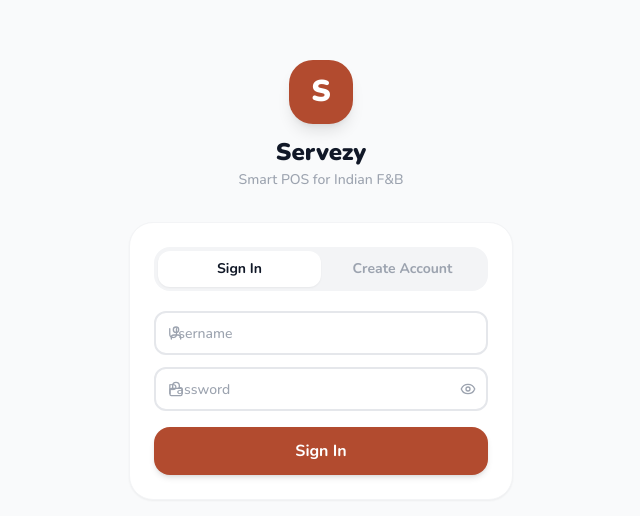
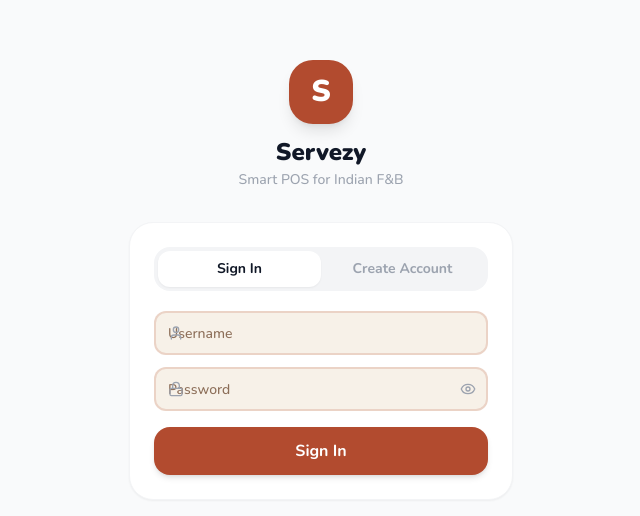
Before and after one commit to Prateek004/production, a Next.js app: page /auth in a window 1280 px wide. Shown: the part 120-636 px from the top of the page, without its empty margins (319-959 px from the left). Built offline with nearby package versions, Linux system fonts and the light colour scheme.

Commit message:
Refactor CSS variables and styles in globals.css

```diff
--- a/app/globals.css
+++ b/app/globals.css
@@ -1,24 +1,33 @@
+@import url('https://fonts.googleapis.com/css2?family=DM+Sans:wght@300;400;500;600;700;800&family=DM+Serif+Display:ital@0;1&display=swap');
+
 @tailwind base;
 @tailwind components;
 @tailwind utilities;
 
-* {
-  -webkit-tap-highlight-color: transparent;
-  box-sizing: border-box;
+:root {
+  --tc:       #B24B2F;
+  --tc-light: #FAF0EB;
+  --tc-pale:  #FDF5F2;
+  --sand:     #F7F1E8;
+  --sand2:    #EFE7D8;
+  --sand3:    #E5D9C6;
+  --ink:      #1C1008;
+  --ink2:     #3D2415;
+  --muted:    #8C6E58;
+  --muted2:   #B89880;
+  --border:   rgba(178,75,47,0.10);
+  --border2:  rgba(178,75,47,0.18);
+  --surface:  #FFFCF8;
 }
 
-html, body {
-  overscroll-behavior: none;
-}
+* { -webkit-tap-highlight-color: transparent; box-sizing: border-box; }
+html, body { overscroll-behavior: none; }
 
-/* Hide scrollbars on scroll containers */
 .no-scrollbar::-webkit-scrollbar { display: none; }
 .no-scrollbar { -ms-overflow-style: none; scrollbar-width: none; }
 
-/* Tap feedback */
 .press:active { transform: scale(0.96); transition: transform 0.08s ease; }
 
-/* Animations */
 @keyframes slide-up {
   from { transform: translateY(100%); opacity: 0; }
   to   { transform: translateY(0);    opacity: 1; }
@@ -44,37 +53,36 @@
 }
 .badge-pop { animation: badge-pop 0.2s ease; }
 
-/* Remove number input spinners */
 input[type="number"]::-webkit-outer-spin-button,
 input[type="number"]::-webkit-inner-spin-button { -webkit-appearance: none; }
 input[type="number"] { -moz-appearance: textfield; }
 
-/* Shared input style */
 .bm-input {
-  @apply w-full h-11 px-3 rounded-xl border-2 border-gray-200 text-sm font-medium outline-none bg-white;
-  @apply focus:border-primary-500 transition-colors;
+  @apply w-full h-11 px-3 rounded-xl border-2 text-sm font-medium outline-none;
+  background: var(--sand);
+  border-color: var(--border2);
+  color: var(--ink);
+  transition: border-color 0.15s;
 }
+.bm-input:focus { border-color: var(--tc); }
+.bm-input::placeholder { color: var(--muted); }
 
-/* Safe area for notched phones */
 .safe-bottom { padding-bottom: max(env(safe-area-inset-bottom, 0px), 8px); }
 
-/* ── Thermal invoice print styles ─────────────────────────────────────────── */
 @media print {
   body { background: white; }
   .no-print { display: none !important; }
 }
 
-/* Thermal receipt helpers (used in invoice component) */
-.c  { text-align: center; }
-.b  { font-weight: bold; }
-.lg { font-size: 15px; }
+.c   { text-align: center; }
+.b   { font-weight: bold; }
+.lg  { font-size: 15px; }
 .row { display: flex; justify-content: space-between; }
 
-/* Form label helper */
 .label {
   display: block;
   font-size: 0.75rem;
   font-weight: 700;
-  color: #6b7280;
+  color: var(--muted);
   margin-bottom: 0.375rem;
 }
```
